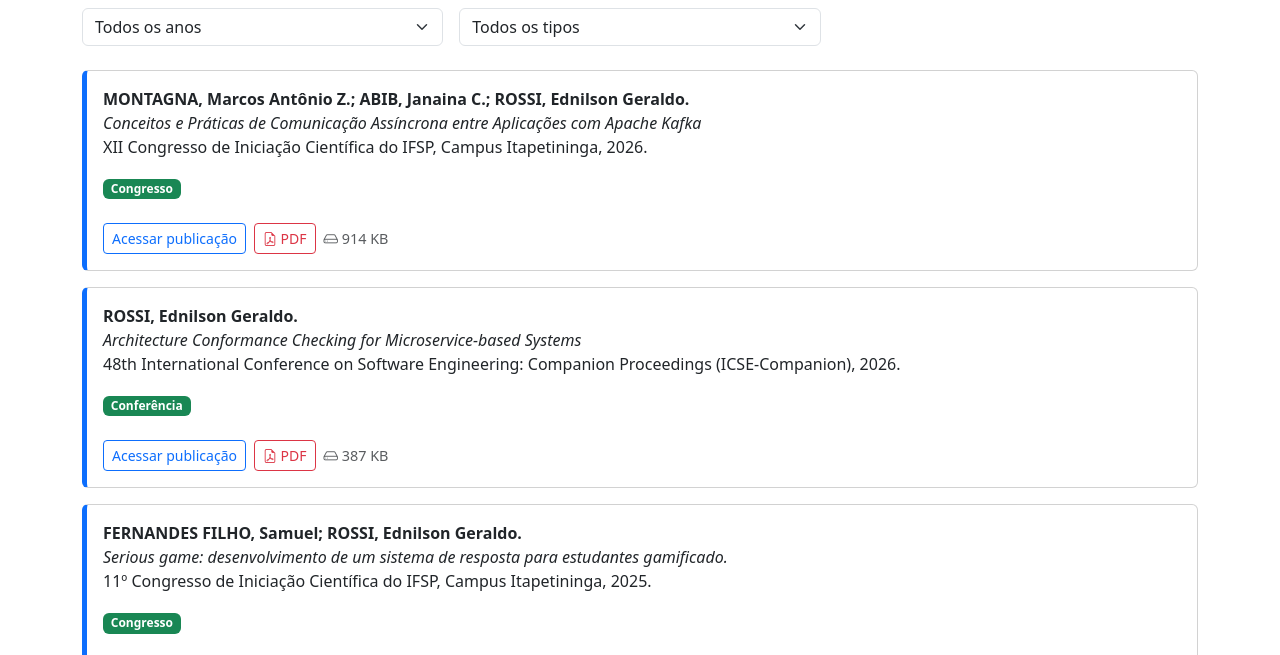
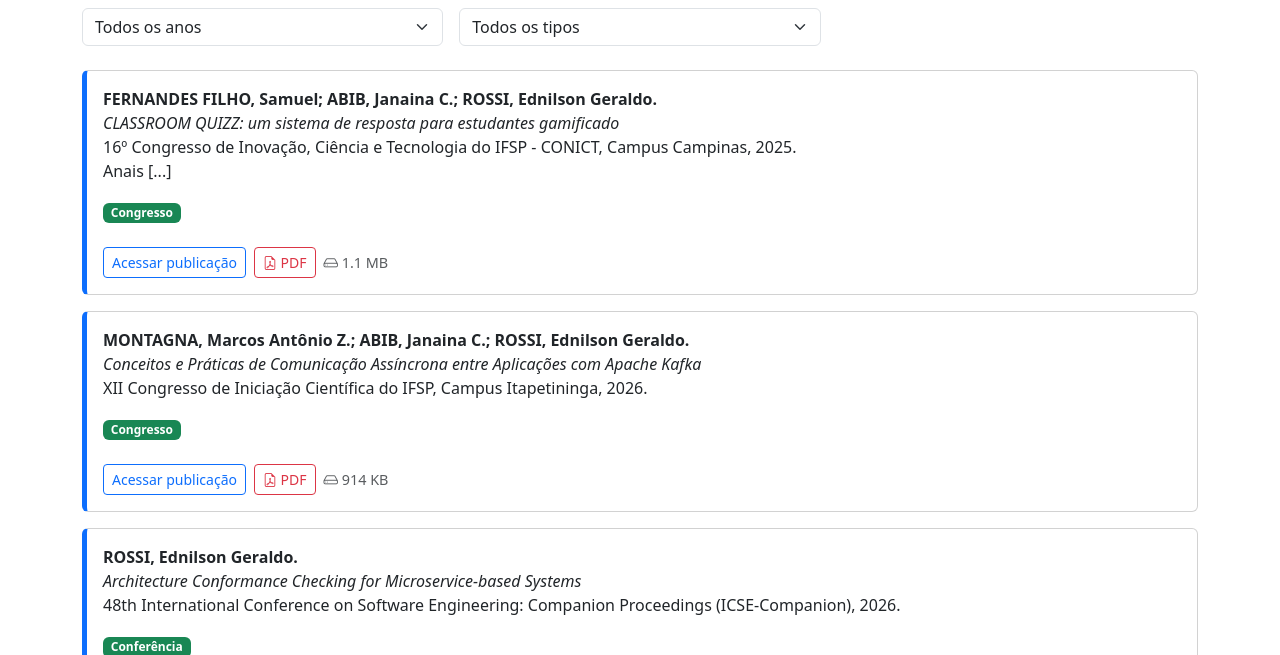
Before and after one commit to ednilsonrossi/ednilsonrossi.github.io, a plain HTML site: page publications/PublicacoesEdnilsonRossi.html in a window 1280 px wide. Shown: the part 120-775 px from the top of the page. Drawn offline with nearby package versions, Linux system fonts and the light colour scheme.

Commit message:
conict 2025

```diff
--- a/publications/PublicacoesEdnilsonRossi.html
+++ b/publications/PublicacoesEdnilsonRossi.html
@@ -67,6 +67,49 @@
   </div>
 
   <!-- ===================== PUBLICAÇÕES ===================== -->
+
+  <!-- ===================== CARD BEGIN  ===================== -->
+  <div class="publication card publication-card mb-3"
+       data-year="2026"
+       data-type="congresso">
+    <div class="card-body">
+
+      <p>
+        <strong>FERNANDES FILHO, Samuel; ABIB, Janaina C.; ROSSI, Ednilson Geraldo.</strong><br>
+        <em>CLASSROOM QUIZZ: um sistema de resposta para estudantes gamificado</em><br>
+        16º Congresso de Inovação, Ciência e Tecnologia do IFSP - CONICT, Campus Campinas, 2025. <br>
+        Anais [...]
+      </p>
+
+      <span class="badge text-bg-success mb-2">
+        Congresso
+      </span>
+
+      <div class="d-flex flex-wrap gap-2 mt-3 align-items-center">
+
+        <a
+          href="https://congressos.ifsp.edu.br/conict/article/view/1257"
+          target="_blank"
+          class="btn btn-sm btn-outline-primary"
+        >
+          Acessar publicação
+        </a>
+
+        <a
+          href="pdf/2026/FERNANDES-FILHO_2026.pdf"
+          target="_blank"
+          class="btn btn-sm btn-outline-danger"
+        >
+          <i class="bi bi-file-earmark-pdf"></i>
+          PDF
+        </a>
+
+        <span class="pdf-info text-muted">
+          <i class="bi bi-hdd"></i> 1.1 MB
+        </span>
+      </div>
+    </div>
+  </div>
 
 
   <!-- ===================== CARD BEGIN  ===================== -->
```
Also changed, not shown: 1 other file.
